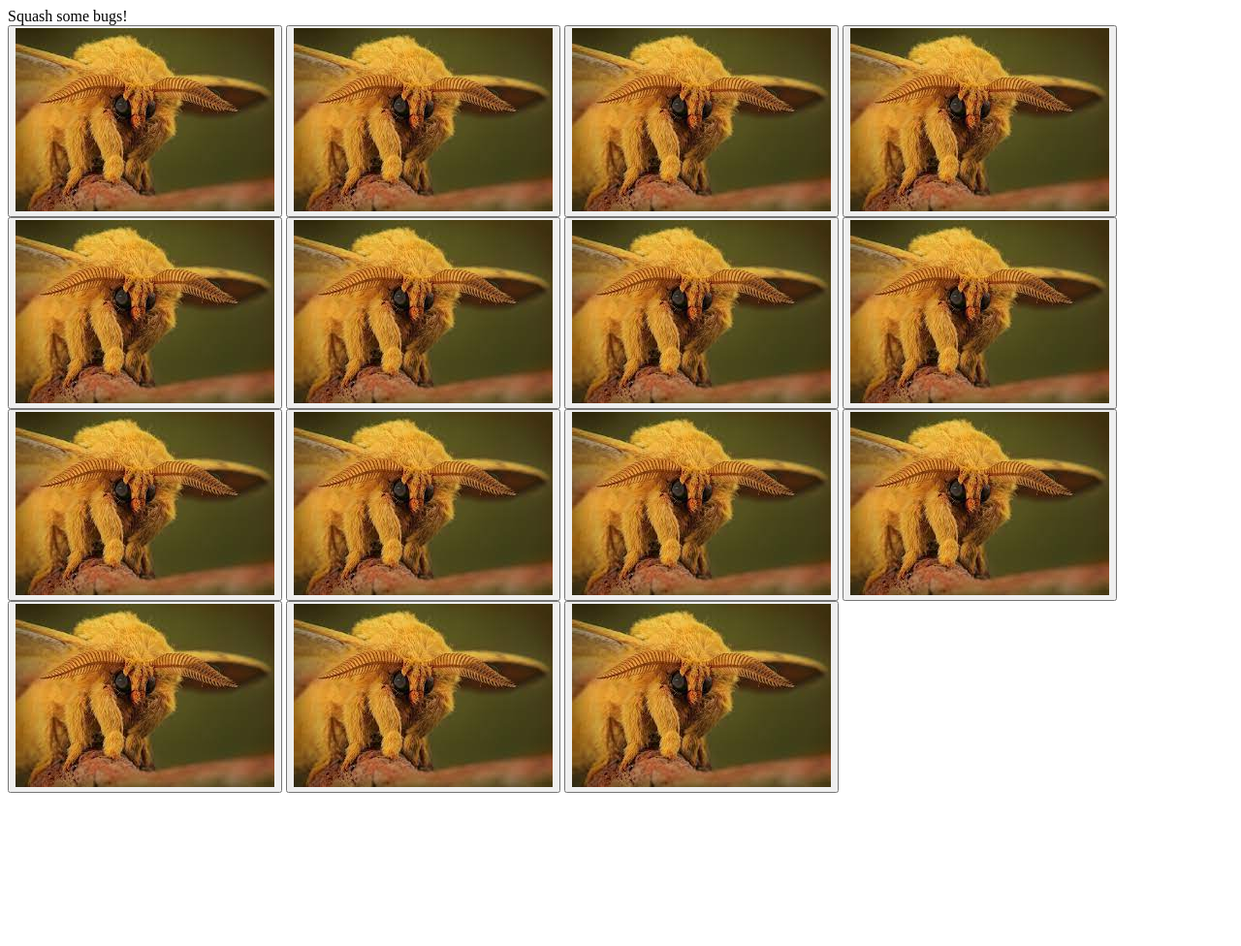
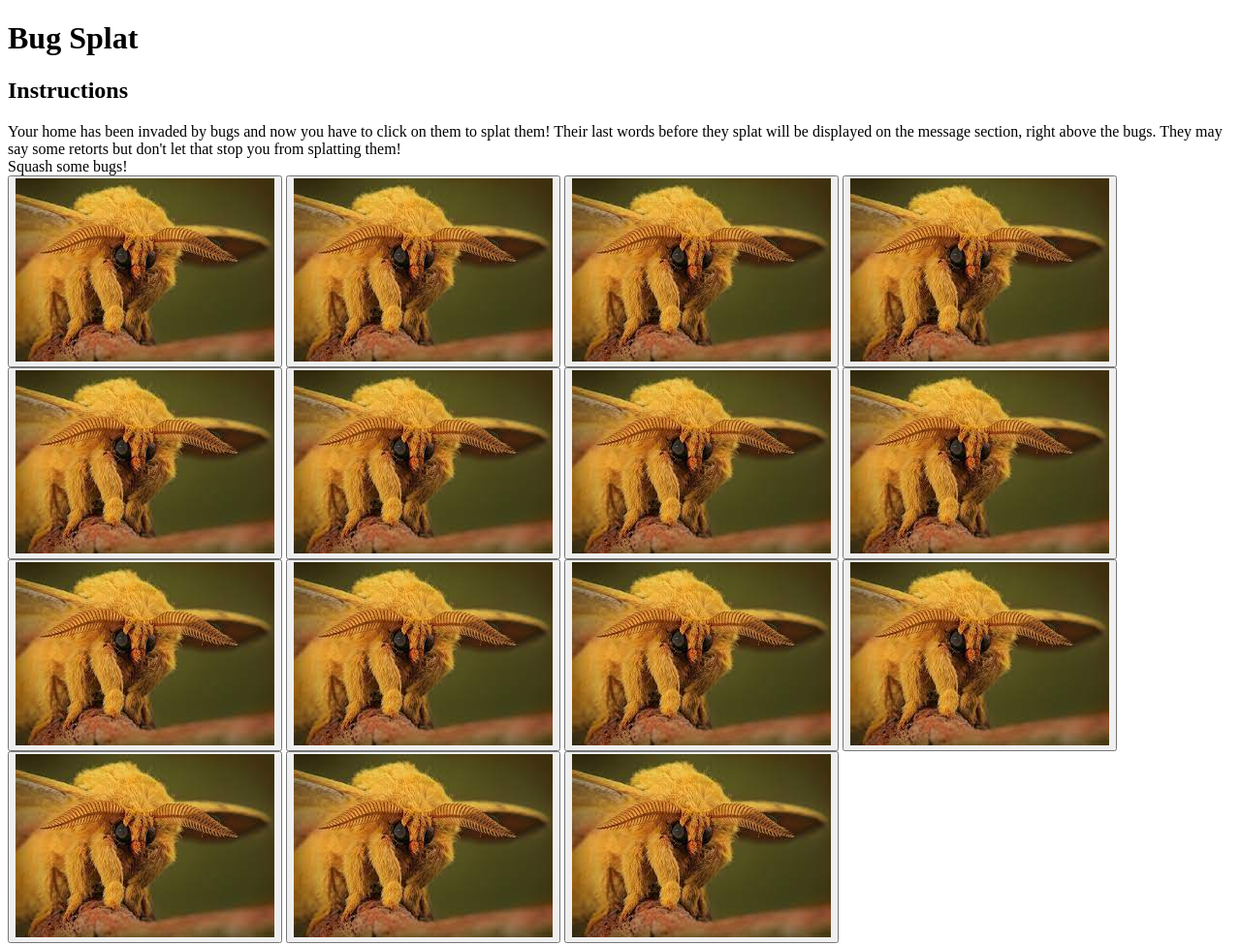
Before and after one commit to pinkissocool/level4Project, a plain HTML site: page level4Project/index.html in a window 1280 px wide. Shown: the whole page at 97% size. Before the commit the page ends 826 px from the top, so only its background shows below. Drawn offline with Linux system fonts and the light colour scheme.

Commit message:
Update index.html

```diff
--- a/level4Project/index.html
+++ b/level4Project/index.html
@@ -23,7 +23,7 @@
             bug14 = document.getElementById("14");
             bug15 = document.getElementById("15");
             message = document.getElementById('message');
-            squashedImage = "<img src='images/squashedBug.jfif' alt='squashed bug!''>";
+            squashedImage = "<img src='images/squashedBug.jfif' alt='squashed bug!'>";
             meanRetorts = ["Bruh what a loser", "Beta move", "Keep going loser!", "LLLLLLLLLLL", "Bet you can't do that again", "BRRUUUUUUHHHHH loser", "Bet youre a loser"];
             sadRetorts = [":(", "plz no", "plzzzzzz noooooo", "Have mercy!", "please, youre destroying an entire civilization", ":((((((((((", "sed", ":( whyyyyyy"];
         }
@@ -49,6 +49,9 @@
     </script>
 </head>
 <body onload="initialize();">
+    <h1>Bug Splat</h1>
+    <h2>Instructions</h2>
+    <div>Your home has been invaded by bugs and now you have to click on them to splat them! Their last words before they splat will be displayed on the message section, right above the bugs. They may say some retorts but don't let that stop you from splatting them!</div>
     <div id="message">Squash some bugs!</div>
     <div>
         <button id="1" onclick="squash(bug1);"><img src="images/cuteBug.jfif" alt="cute bug!"></button>
```
